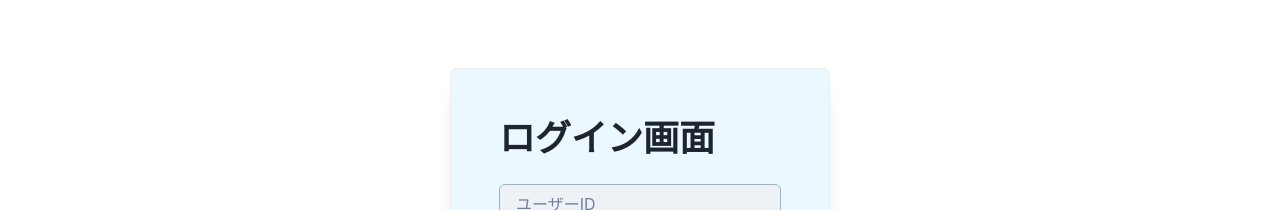
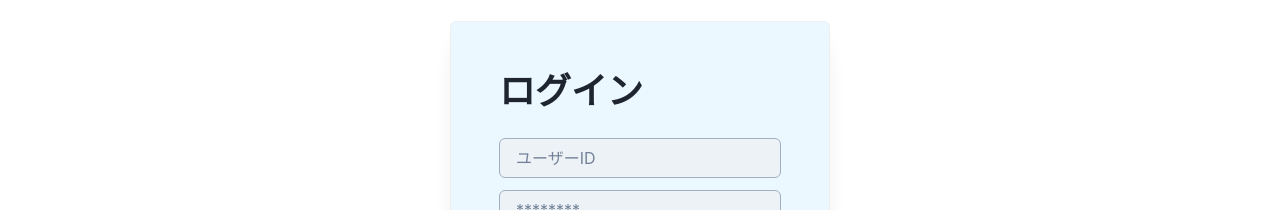
Before and after one commit to miharu1414/students_management_template_app, a React (Create React App) app in the folder front/: page /build/login in a window 1280 px wide. Shown: the part 216-426 px from the top of the page. Built offline with nearby package versions, Linux system fonts and the light colour scheme.

Commit message:
ログイン画面の編集

```diff
--- a/front/src/components/features/Login/Login.tsx
+++ b/front/src/components/features/Login/Login.tsx
@@ -17,10 +17,12 @@ export const Login: FC<LoginProps> = (props) => {
     const { toggleColorMode } = useColorMode();
 
     return (
-      <VStack width={"100vh"} height={"100vh"}
+      <VStack
+        width={"100vw"}
+        height={"100vh"}
         alignItems={"center"}
       >
-          <Box width={"80vh"} height={"20vh"}
+          <Box width={"100vw"} height={"14vh"}
         backgroundImage="https://crefus.jp/crfs/assets/img/crefuslogo.png"
         backgroundSize="cover" // 背景画像のサイズを調整（例えば、'cover', 'contain'など）
         backgroundPosition="center"
@@ -34,9 +36,7 @@ export const Login: FC<LoginProps> = (props) => {
         <Flex height="60vh" alignItems="center" justifyContent="center">
 
           <Flex direction="column" background={"blue.50"} p={12} rounded={6} opacity={"0.98"} border={"ridge 1px"}  boxShadow={"xl"} >
-          <Heading mb={6}>ログイン画面</Heading>
-
-
+            <Heading mb={6}>ログイン</Heading>
             <Input placeholder="ユーザーID" variant="filled" mb={3}
             type="text" border={"1px"} borderColor={"gray.400"}
             value={rest.name} onChange={(e)=>rest.onNameChanged(e.target.value)}/>
```
Also changed, not shown: front/src/components/common/Header.tsx (+7 -1 lines). Lines whose indentation alone changed are shown as unchanged.
